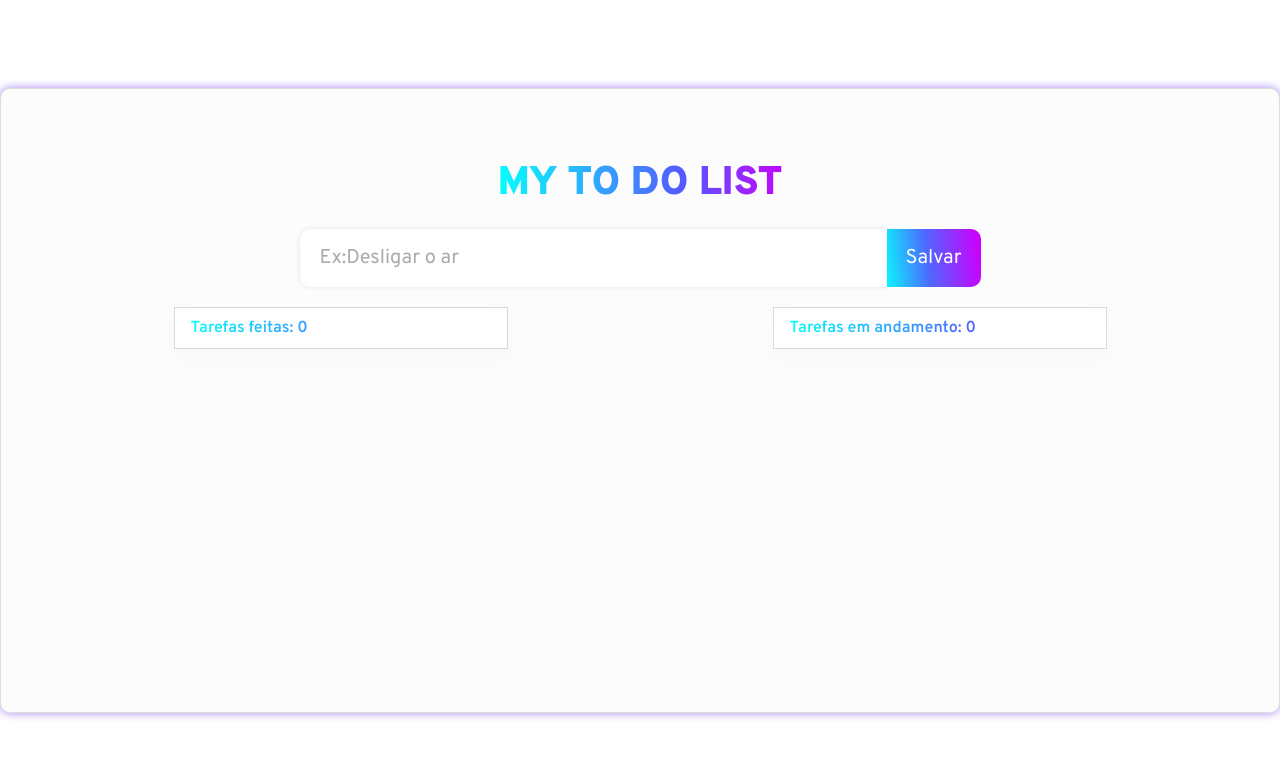
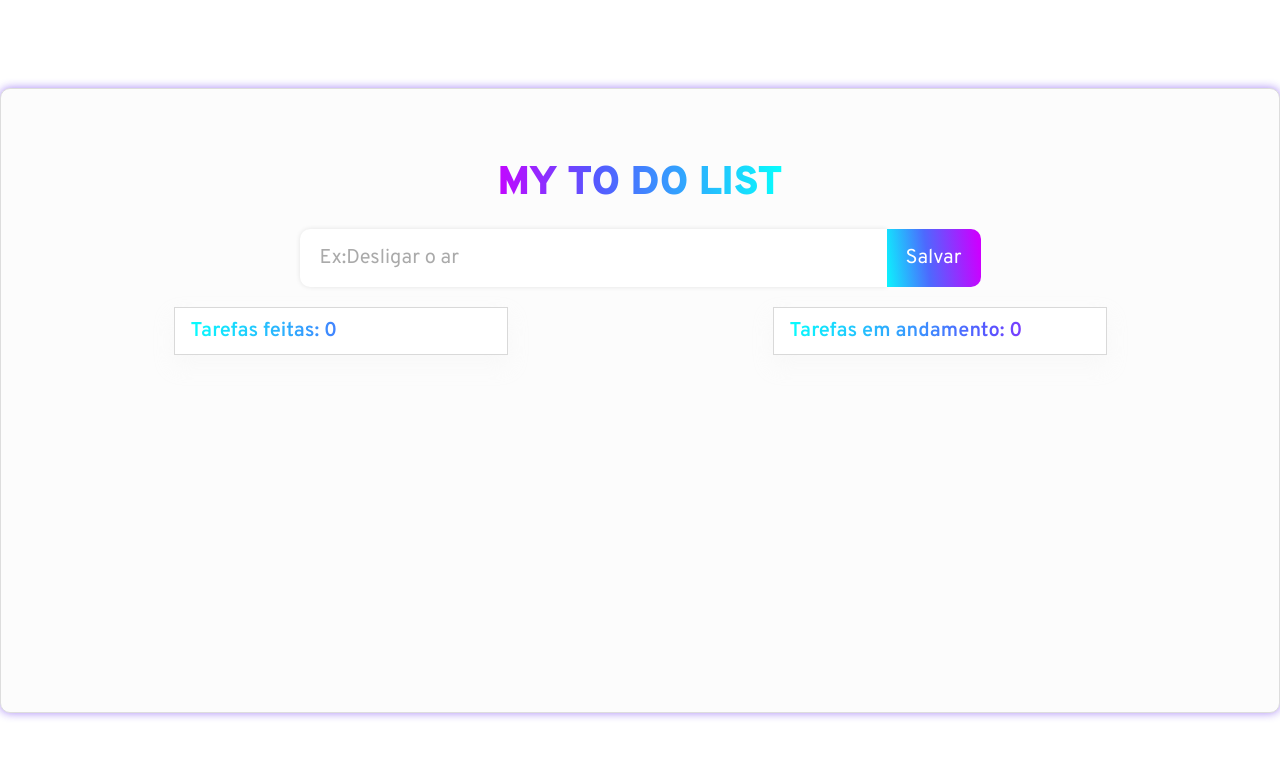
Before and after one commit to natsalete/curso_ebac_frontend, a plain HTML site: page index.html in a window 1280 px wide. In both pictures the pointer is over the element "MY TO DO LIST". Drawn offline with nearby package versions, Linux system fonts and the light colour scheme.

Commit message:
fix: ajustes finais

```diff
--- a/main.css
+++ b/main.css
@@ -48,6 +48,17 @@ header h1 {
   -webkit-text-fill-color: transparent;
 }
 
+header h1:hover {
+  background: linear-gradient(
+    90deg,
+    #c0f -2.84%,
+    #5756ff 33.42%,
+    #07fdfd 99.91%
+  );
+  -webkit-background-clip: text;
+  -webkit-text-fill-color: transparent;
+}
+
 /* Estilos do formulário */
 form {
   display: flex;
@@ -89,6 +100,16 @@ form button {
   cursor: pointer;
 }
 
+form button:hover {
+  background: linear-gradient(
+    180deg,
+    #07fdfd -2.81%,
+    #4d69fe 43.36%,
+    #c0f 95.68%
+  );
+  color: #fff;
+}
+
 /* Estilos para a lista de tarefas */
 .cont-tarefas {
   display: flex;
@@ -109,7 +130,7 @@ form button {
 
 .cont-tarefas p {
   font-family: Overpass, sans-serif;
-  font-size: 16px;
+  font-size: 20px;
   font-weight: 600;
   background: linear-gradient(
     270deg,
```
